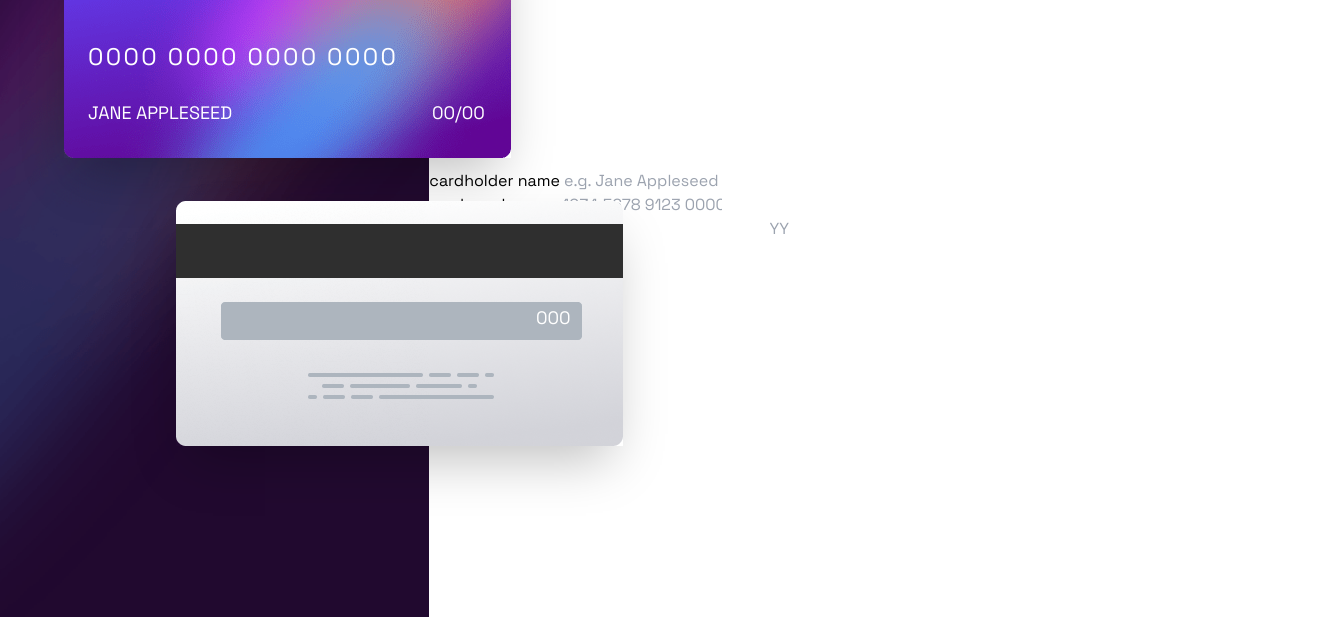
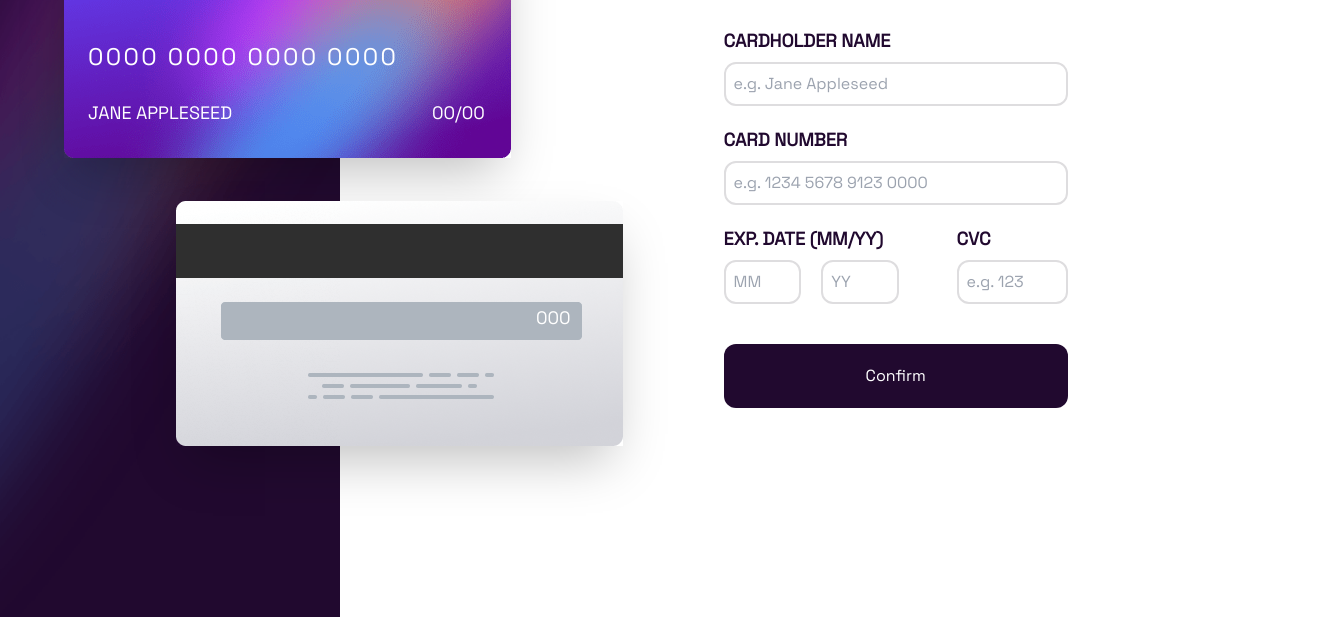
Before and after one commit to CalcagnoLoic/interactive-cards-app, a website: page index.html in a window 1280 px wide. Shown: the part 183-800 px from the top of the page, 1344 px wide, since content can reach past the window. Drawn offline with nearby package versions, Linux system fonts and the light colour scheme; files that its build step writes are made by us from their sources.

Commit message:
adding design form

```diff
--- a/assets/style/input.css
+++ b/assets/style/input.css
@@ -12,3 +12,21 @@
         font-family: spaceGrotesk;
     }
 }
+
+@layer components {
+    label {
+        @apply text-body font-bold uppercase text-violet;
+    }
+
+    input {
+        @apply mt-2 w-full rounded-xl border-2 border-mischka p-2;
+    }
+
+    button[type="submit"] {
+        @apply w-full rounded-xl bg-violet py-5 text-white;
+    }
+
+    button[type="submit"]:hover {
+        @apply bg-mamba duration-300 ease-out;
+    }
+}
--- a/index.html
+++ b/index.html
@@ -18,7 +18,7 @@
             <div class="left-side">
                 <picture>
                     <source
-                        media="(min-width: 768px)"
+                        media="(min-width: 800px)"
                         srcset="assets/images/bg-main-desktop.png"
                         alt="background"
                     />
@@ -31,7 +31,7 @@
             </div>
             <div class="wrapper-cards">
                 <div
-                    class="wrapper-firstcard absolute left-5 top-36 z-20 w-9/12 sm:left-16 sm:top-64 md:left-16 md:top-24 md:z-10 md:w-full"
+                    class="wrapper-firstcard md:w-12/12 absolute left-5 top-36 z-20 w-9/12 sm:left-16 sm:top-64 md:left-16 md:top-24 md:z-10 md:w-fit"
                 >
                     <img
                         src="assets/images/card-logo.svg"
@@ -70,9 +70,11 @@
                     >
                 </div>
             </div>
-            <div class="right-side flex h-screen items-center justify-center">
-                <form class="mx-auto">
-                    <div class="form-group">
+            <div
+                class="right-side m-auto ml-16 mr-10 mt-20 block sm:ml-44 sm:mt-36 md:ml-96 md:mt-auto"
+            >
+                <form class="w-fit md:w-4/6">
+                    <div class="form-group mb-5 flex flex-col">
                         <label for="cardholder">cardholder name</label>
                         <input
                             type="text"
@@ -81,7 +83,7 @@
                             placeholder="e.g. Jane Appleseed"
                         />
                     </div>
-                    <div class="form-group">
+                    <div class="form-group mb-5 flex flex-col">
                         <label for="cardnumber">card number</label>
                         <input
                             type="text"
@@ -90,23 +92,27 @@
                             placeholder="e.g. 1234 5678 9123 0000"
                         />
                     </div>
-                    <div class="form-group">
-                        <div class="expdate">
+                    <div class="form-group mb-10 flex">
+                        <div class="expdate flex flex-col">
                             <label for="expdate">exp. date (mm/yy)</label>
+                            <div class="flex gap-5">
                                 <input
                                     type="text"
                                     name="expdate"
                                     id="expdateMonth"
                                     placeholder="MM"
+                                    class="w-2/6 "
                                 />
                                 <input
                                     type="text"
                                     name="expdate"
                                     id="expdateYear"
                                     placeholder="YY"
+                                    class="w-2/6 "
                                 />
                             </div>
-                        <div class="cvc">
+                        </div>
+                        <div class="cvc flex flex-col">
                             <label for="cvc">cvc</label>
                             <input
                                 type="text"
@@ -116,6 +122,9 @@
                             />
                         </div>
                     </div>
+                    <div>
+                        <button type="submit">Confirm</button>
+                    </div>
                 </form>
             </div>
         </main>
```
Lines whose indentation alone changed are shown as unchanged.
